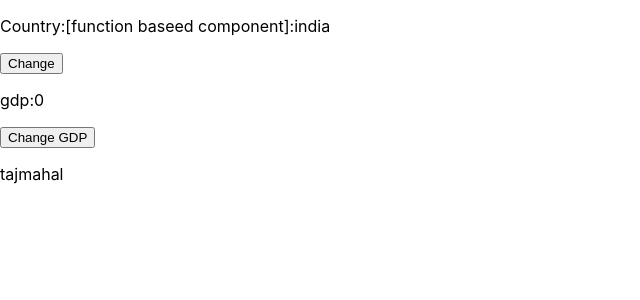
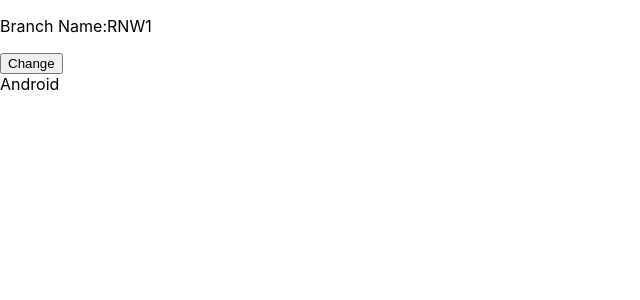
Before and after one commit to MansiMehta27/js, a React (Create React App) app: page / in a window 1280 px wide. Shown: the top 300 px of the page, without its empty margins (0-640 px from the left). Built offline with nearby package versions, Linux system fonts and the light colour scheme.

Commit message:
Coursechange

```diff
--- a/src/App.js
+++ b/src/App.js
@@ -4,6 +4,7 @@ import Country from './Container/Country/Country';
 import City from './Container/Country/City';
 import Countryfun from './Container/Country/Countryfun';
 import Cityfun from './Container/Country/Cityfun';
+import Branch from './Container/Country/Branch';
 
 function App() {
 
@@ -11,8 +12,9 @@ function App() {
     <>
       {/* <Country />
       <City /> */}
-      <Countryfun gdpval={8.9}/>
+      {/* <Countryfun gdpval={8.9}/> */}
       {/* <Cityfun/> */}
+      <Branch/>
     </>
   );
 }
--- /dev/null
+++ b/src/Container/Country/Branch.js
@@ -0,0 +1,23 @@
+import React, { useState } from 'react';
+import Course from './Course';
+
+function Branch(props) {
+    const [Branch, setBranch]=useState('RNW1')
+    const ChangeBranch=()=>{
+        setBranch('RNW2')
+
+   }
+    return (
+        <>
+        <div>
+                <p>Branch Name:{Branch}</p>
+                <button onClick={() =>ChangeBranch()}>Change</button>
+
+
+        </div>
+            <Course Chancec={Branch}/>
+        </>
+    );
+}
+
+export default Branch;
--- /dev/null
+++ b/src/Container/Country/Course.js
@@ -0,0 +1,28 @@
+import React from 'react';
+
+function Course({Chancec}) {
+
+    if (Chancec === 'RNW1')
+    {
+      return 'Android';
+    }
+
+    else {
+      return 'Node js';
+    }
+
+    return (
+        <>
+        <div>
+            {
+
+                Chancec === 'RNW1'?<p>Course Name :Android</p>:<p>Course Name :NodeJs</p>
+
+
+            }
+        </div>
+        </>
+    );
+}
+
+export default Course;
```
